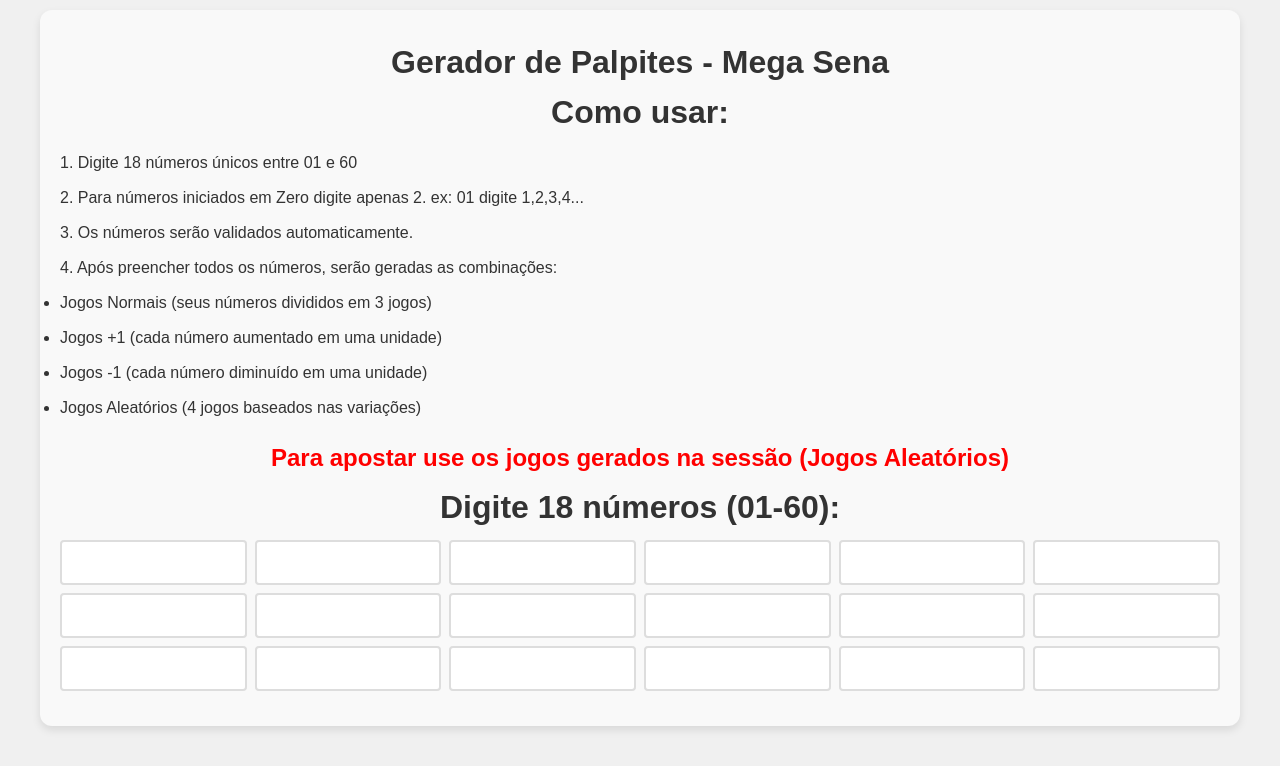
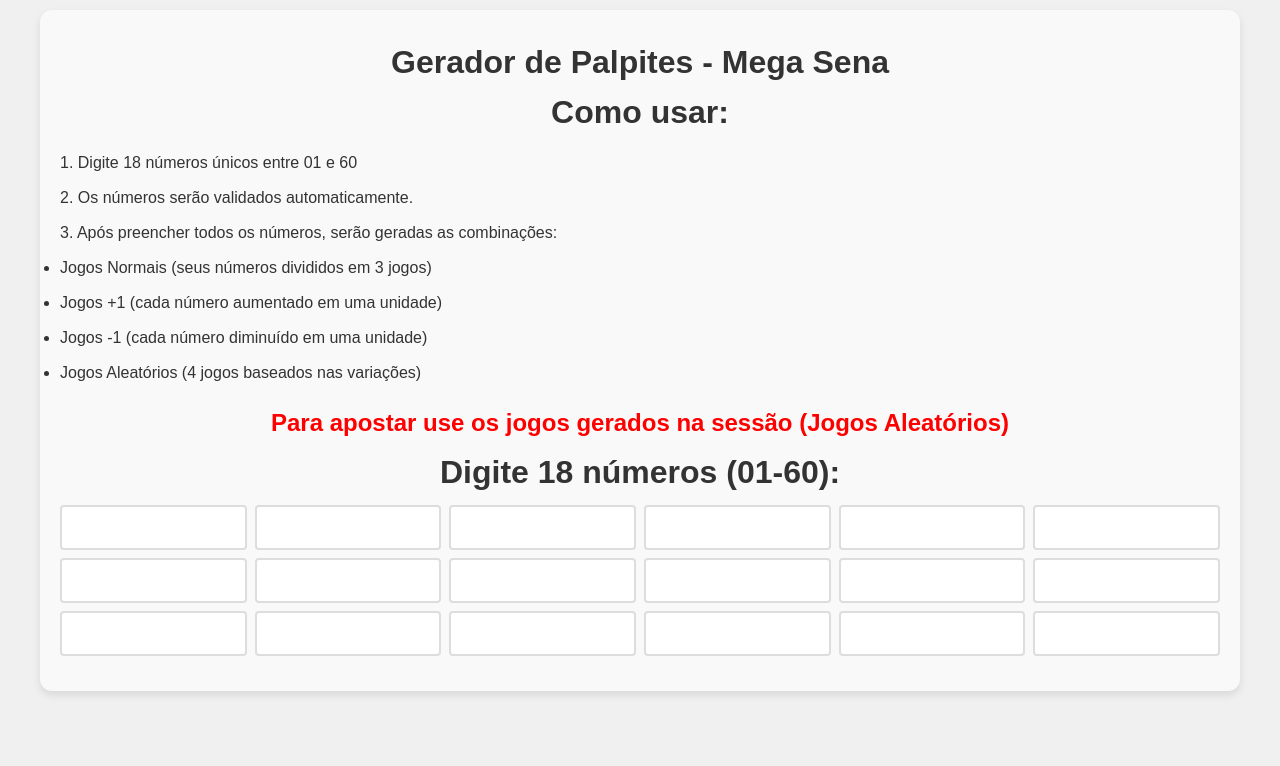
Before and after one commit to projetospyton2025/PalpitesMegaSena, a Flask app: page / in a window 1280 px wide. Shown: the top 766 px of the page. Run offline with Flask 3, Linux system fonts and the light colour scheme.

Commit message:
Update files

```diff
--- a/templates/index.html
+++ b/templates/index.html
@@ -13,9 +13,8 @@
         <div class="instrucaoes">
             <h1>Como usar:</h1>
             <p>1. Digite 18 números únicos entre 01 e 60</p>
-            <p>2. Para números iniciados em Zero digite apenas 2. ex: 01 digite 1,2,3,4...</p>
-            <p>3. Os números serão validados automaticamente.</p>
-            <p>4. Após preencher todos os números, serão geradas as combinações:</p>
+            <p>2. Os números serão validados automaticamente.</p>
+            <p>3. Após preencher todos os números, serão geradas as combinações:</p>
             <ul>
                 <li>Jogos Normais (seus números divididos em 3 jogos)</li>
                 <li>Jogos +1 (cada número aumentado em uma unidade)</li>
```
